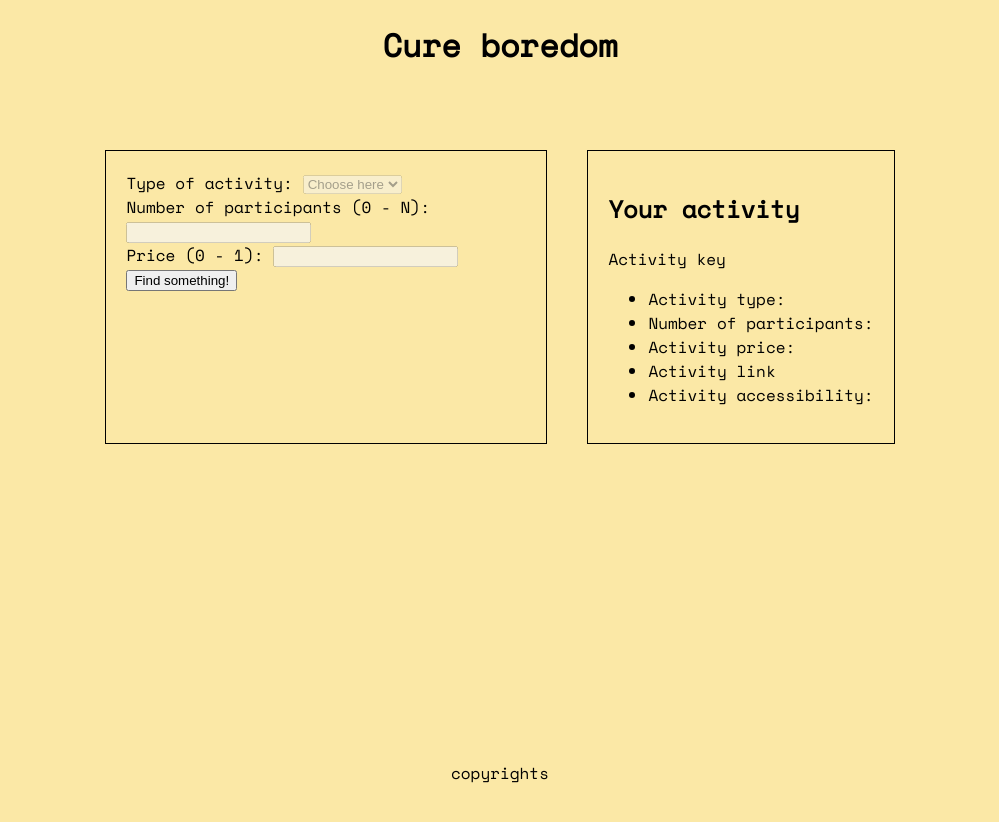
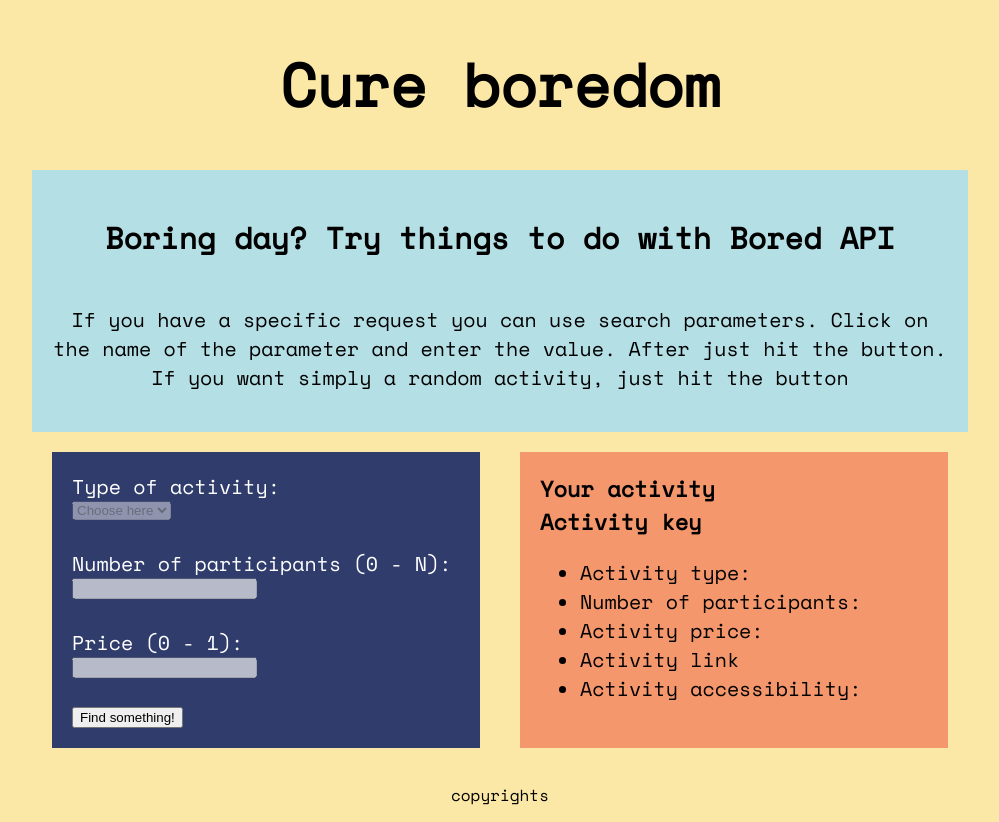
Before and after one commit to ioTardis/cure-boredom, a plain HTML site: page index.html in a window 1280 px wide. Shown: the whole page, without its empty margins (140-1139 px from the left). Before the commit the page ends 800 px from the top, so only its background shows below. Drawn offline with nearby package versions, Linux system fonts and the light colour scheme.

Commit message:
minor changes in page design

```diff
--- a/index.html
+++ b/index.html
@@ -9,6 +9,11 @@
 <body>
     <div class="header">
         <h1>Cure boredom</h1>
+    </div>
+    <div class="description">
+        <h2>Boring day? Try things to do with Bored API</h2>
+        <p>If you have a specific request you can use search parameters. Click on the name of the parameter
+            and enter the value. After just hit the button. If you want simply a random activity, just hit the button</p>
     </div>
     <div class="container">
         <div class="menu">
@@ -35,7 +40,7 @@
             <button id="send-request">Find something!</button>
         </div>
         <div class="activity">
-            <h2 id="activity-name">Your activity</h2>
+            <span id="activity-name">Your activity</span>
             <span id="activity-key">Activity key</span>
             <ul>
                 <li id="activity-type">Activity type:</li>
--- a/styles.css
+++ b/styles.css
@@ -13,11 +13,32 @@
     flex-direction: column;
     align-content: space-between;
     align-items: center;
+    gap: 20px;
 }
 
 .header {
     display: flex;
     height: 150px;
+    font-size: 30px;
+}
+
+.description {
+    display: flex;
+    flex-direction: column;
+    align-items: center;
+    width: 70%;
+    background-color: #B4DFE5;
+    padding: 20px;
+}
+
+.description h2 {
+    font-size: 30px;
+    text-align: center;
+}
+
+.description p {
+    text-align: center;
+    font-size: 20px;
 }
 
 .container {
@@ -25,18 +46,33 @@
     flex-direction: row;
     justify-content: center;
     gap: 40px;
+    width: 70%;
 }
 
 .menu {
+    display: flex;
+    flex-direction: column;
+    align-items: flex-start;
     padding: 20px;
-    border: 1px black solid;
-    max-width: 400px;
+    font-size: 20px;
+    width: 50%;
+    background-color: #303C6C;
+    color: white;
 }
 
 .activity {
-    border: 1px black solid;
+    display: flex;
+    flex-direction: column;
+    align-items: flex-start;
     padding: 20px;
-    max-width: 600px;
+    font-size: 20px;
+    width: 50%;
+    background-color: #F4976C;
+}
+
+.activity span {
+    font-size: 22px;
+    font-weight: 600;
 }
 
 .footer {
```
